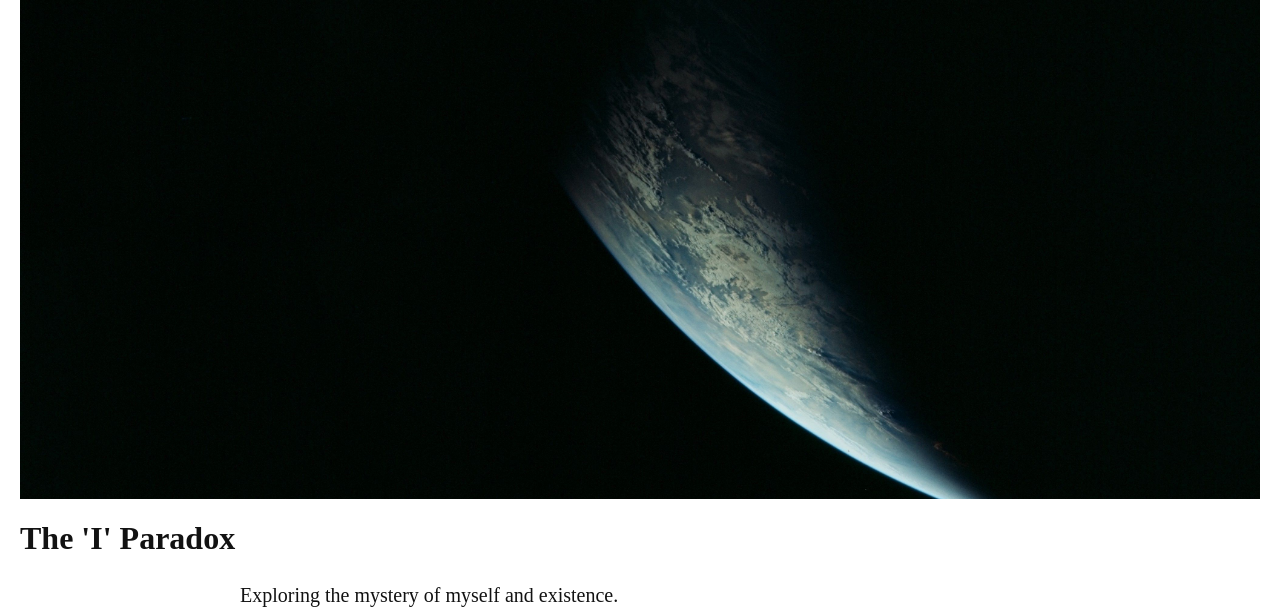
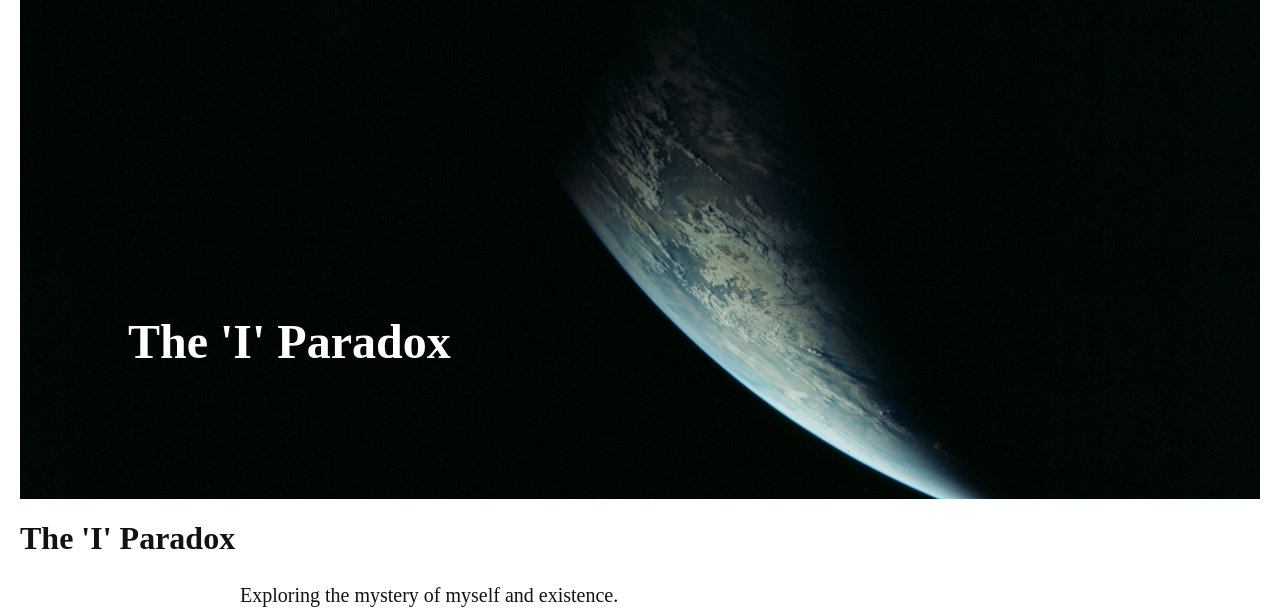
Before and after one commit to OmJadhav1905/myflaskblog, a Flask app: page / in a window 1280 px wide. Shown: the part 59-668 px from the top of the page. Run offline with Flask 3, Linux system fonts and the light colour scheme.

Commit message:
Overlay blog title on hero earth image

```diff
--- a/templates/base.html
+++ b/templates/base.html
@@ -18,6 +18,17 @@
         background-size: cover;
         background-position: center;
         background-repeat: no-repeat;
+    }
+
+    .blog-title {
+        position: absolute;
+        left: 10%; /* adjust horizontal placement */
+        top: 50%; /* vertical center */
+        transform: translateY(-50%);
+        font-size: 48px; /* adjust size as desired */
+        color: white;
+        font-weight: bold;
+        font-family: 'Times New Roman', Times, serif;
     }
 
     h1, h2, h3 {
@@ -58,7 +69,9 @@
         <a href="/post/second-post">Second Post</a>
     </nav>
 
-    <div class="hero-image" style="background-image: url('{{ url_for('static', filename='earth.jpg') }}');"></div>
+    <div class="hero-image" style="background-image: url('{{ url_for('static', filename='earth.jpg') }}');">
+        <div class="blog-title">The 'I' Paradox</div>
+    </div>
 
 
     {% block content %}
```
